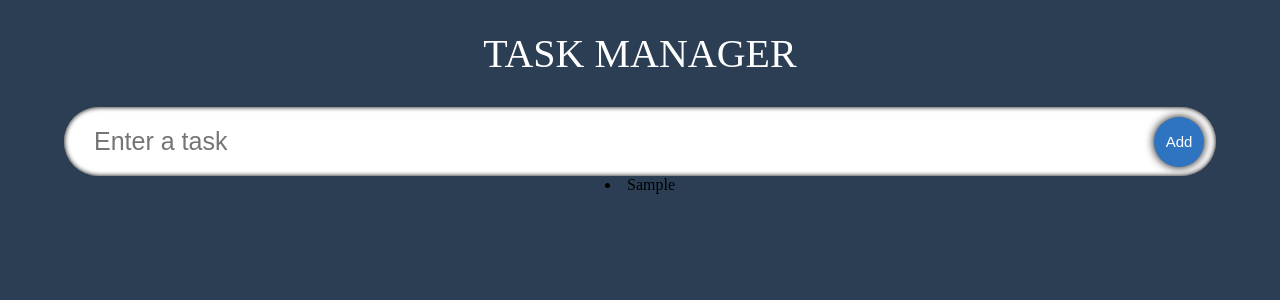
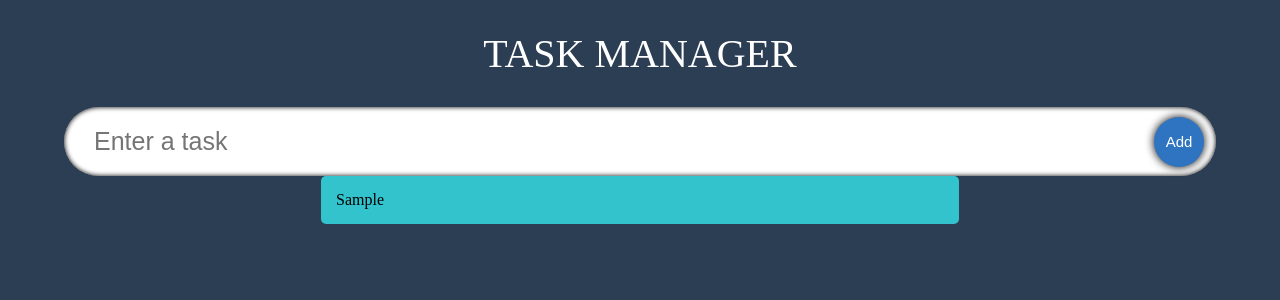
Before and after one commit to EsraK1/Task-Manager, a React (Create React App) app: page / in a window 1280 px wide. Both pictures are taken after typing "Sample" into the empty fields and a click on the button "Add". Shown: the top 300 px of the page. Built offline with nearby package versions, Linux system fonts and the light colour scheme; the HTML template or start-up script is replaced by a standard one; a web font is replaced by a local one.

Commit message:
wrong branch

```diff
--- a/package.json
+++ b/package.json
@@ -12,6 +12,7 @@
     "@types/react-dom": "^18.0.6",
     "react": "^18.2.0",
     "react-dom": "^18.2.0",
+    "react-icons": "^4.6.0",
     "react-scripts": "5.0.1",
     "typescript": "^4.8.4",
     "web-vitals": "^2.1.4"
--- a/src/App.tsx
+++ b/src/App.tsx
@@ -2,6 +2,7 @@
 import './App.css';
 import InputField from './components/InputField';
 import { Todo } from './components/model';
+import TodoList from './components/TodoList';
 
 
 const App: React.FC = ()=> {
@@ -10,7 +11,7 @@
 
   // array of a type/interface
     // Todo can be found in model.ts | ⬇ type is array
-  const [todos, setTodos] = useState<Todo[]>([])
+  const [todos, setTodos] = useState<Todo[]>([]);
 
   // whereever we send a variable we have to define its type
   // for example the type of handleAdd is also defined in inputField.tsx file
@@ -33,7 +34,8 @@
     <div className="App">
     <span className='heading'>Task Manager</span>
     <InputField todo={todo} setTodo={setTodo} handleAdd={handleAdd}/>
-    {todos.map((t) => (<li>{t.todo}</li>))}
+    <TodoList todos={todos} setTodos={setTodos}/>
+    {/* {todos.map((t) => (<li>{t.todo}</li>))} */}
     </div>
   );
 }
--- /dev/null
+++ b/src/components/SingleTodo.tsx
@@ -0,0 +1,23 @@
+import React from 'react'
+import { Todo } from './model';
+import './styles.css';
+
+//defining types by using type
+type Props ={
+  todo: Todo;
+  todos: Todo[];
+  setTodos: React.Dispatch<React.SetStateAction<Todo[]>>;
+}
+const SingleTodo = ({todo, todos, setTodos,}: Props) => {
+  return (<form className='todos_single'>
+    <span className = 'todos_single-tex'>{todo.todo}</span>
+    <div>
+        <span className='icon'></span>
+        <span className='icon'></span>
+        <span className='icon'></span>
+    </div>
+
+  </form>)
+}
+
+export default SingleTodo
--- /dev/null
+++ b/src/components/TodoList.tsx
@@ -0,0 +1,26 @@
+import React from 'react'
+import { Todo } from './model';
+import SingleTodo from './SingleTodo';
+import './styles.css';
+
+
+interface Props{
+  todos: Todo[];
+  setTodos: React.Dispatch<React.SetStateAction<Todo[]>>;
+}
+const TodoList: React.FC<Props> = ({todos, setTodos}: Props) => {
+  return (
+    <div className='todos'>
+      {todos.map((todo) => (
+        <SingleTodo
+          todo={todo}
+          key={todo.id}
+          todos={todos}
+          setTodos={setTodos}
+        />
+      ))}
+    </div>
+  )
+}
+
+export default TodoList
--- a/src/components/styles.css
+++ b/src/components/styles.css
@@ -43,3 +43,20 @@
   transform: scale(0.8);
   box-shadow: 0 0 5px black;
 }
+
+.container {
+  width: 95%;
+  display: flex;
+  margin-top: 10px;
+  justify-content: space-between;
+  align-items: flex-start;
+}
+
+.todos {
+  border-radius: 5px;
+  display: flex;
+  flex-direction: column;
+  width: 47.5%;
+  padding: 15px;
+  background-color: rgb(50, 195, 205);
+}
```
Also changed, not shown: 1 other file (tests, documents, lock files or other folders).
